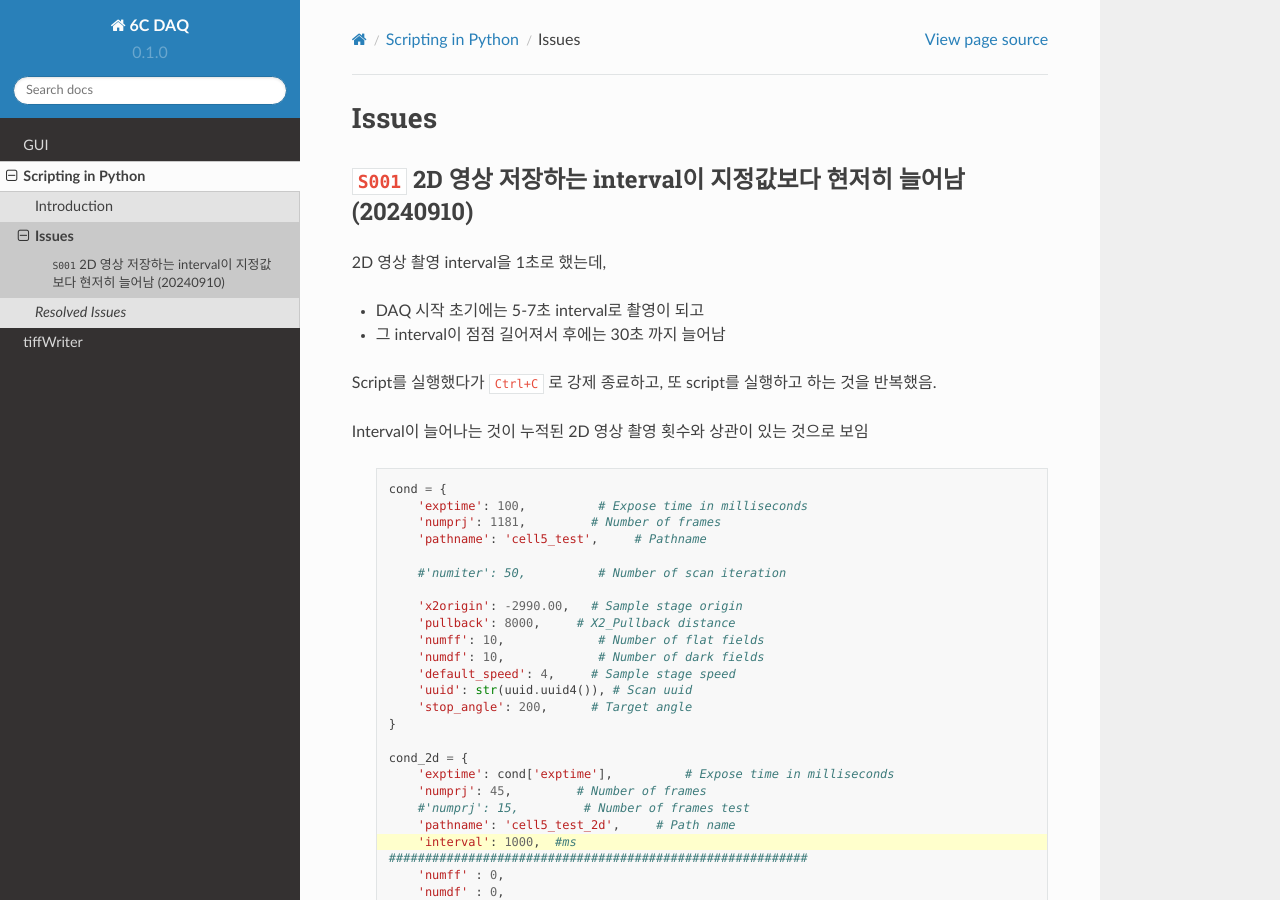
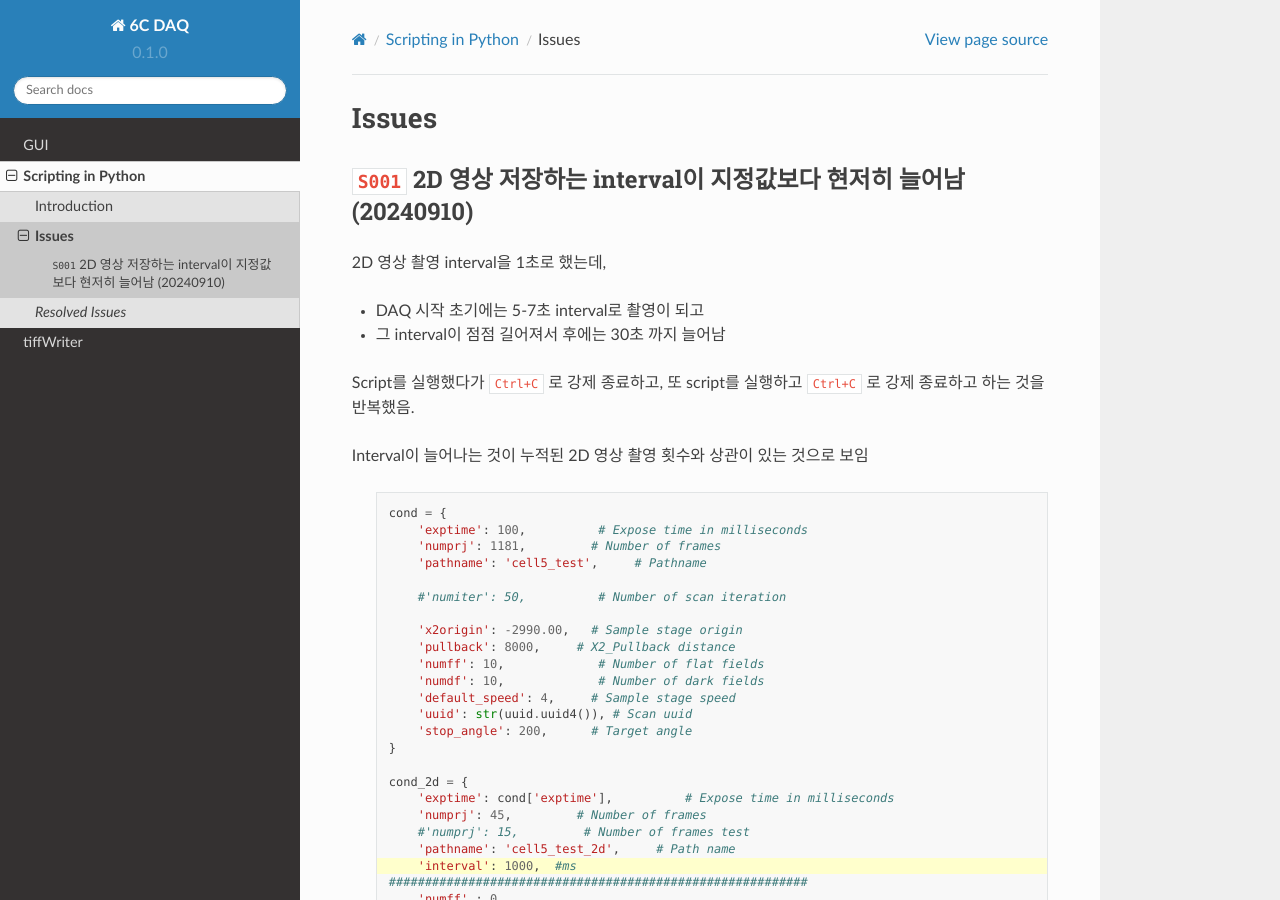
Before and after one commit to limjh0/6C_DAQ, a Sphinx documentation site: the page built from docs/source/scripting/issues.rst, in a window 1280 px wide and 900 px high. Built offline with Sphinx 7.4.7 and the Read the Docs theme 2.0.0, drawn with Linux system fonts in a browser that asks for light colours.

Commit message:
scripting issues

```diff
--- a/docs/source/scripting/issues.rst
+++ b/docs/source/scripting/issues.rst
@@ -8,7 +8,7 @@ Issues
 + DAQ 시작 초기에는 5-7초 interval로 촬영이 되고
 + 그 interval이 점점 길어져서 후에는 30초 까지 늘어남
 
-Script를 실행했다가 ``Ctrl+C`` 로 강제 종료하고, 또 script를 실행하고 하는 것을 반복했음.
+Script를 실행했다가 ``Ctrl+C`` 로 강제 종료하고, 또 script를 실행하고 ``Ctrl+C`` 로 강제 종료하고 하는 것을 반복했음.
 
 Interval이 늘어나는 것이 누적된 2D 영상 촬영 횟수와 상관이 있는 것으로 보임
 
```
